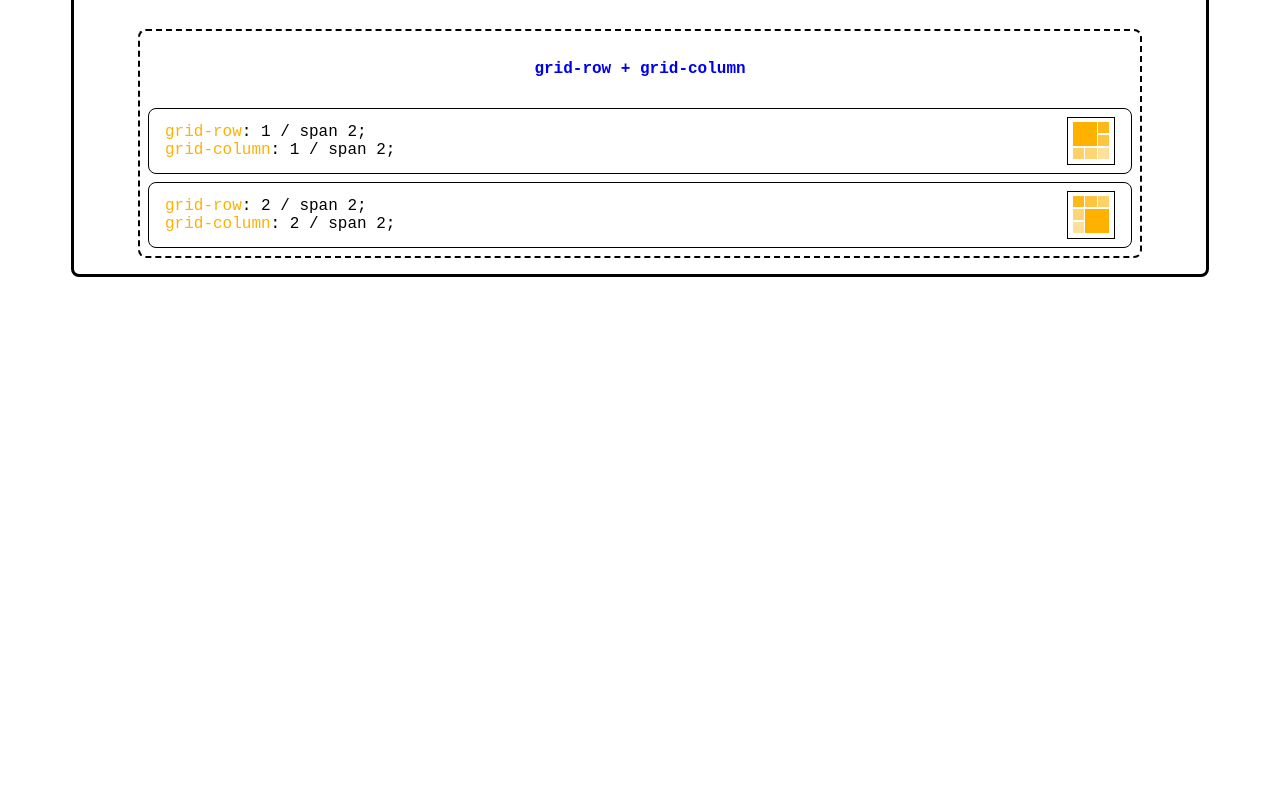
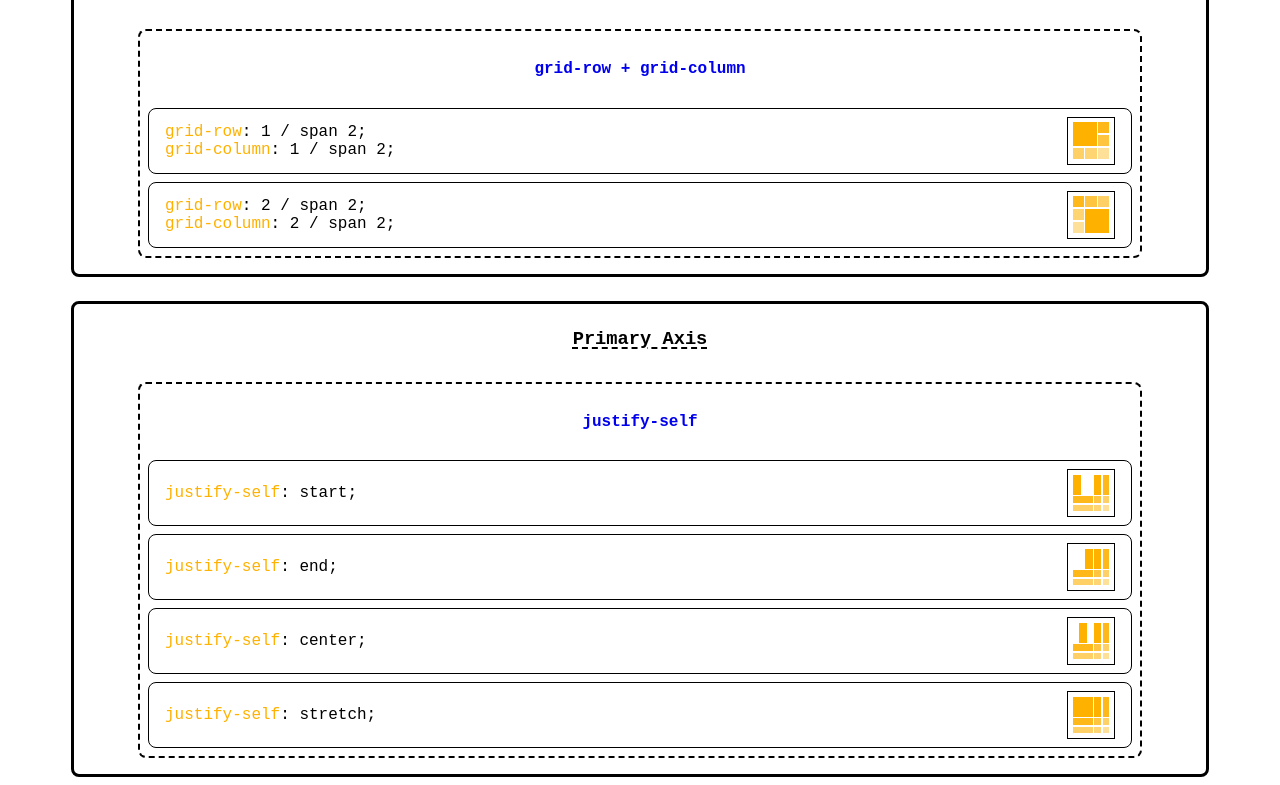
Before and after one commit to ElenaExposito/flex-grid-cheatsheet, a website: page src/gridboxContent/index.html in a window 1280 px wide. Shown: the part 5982-6767 px from the top of the page. Before the commit the page ends 6267 px from the top, so only its background shows below. Drawn offline with Linux system fonts and the light colour scheme; files that its build step writes are made by us from their sources.

Commit message:
WIP - Item Properties: Primary Axis (justify-self)

```diff
--- a/js/custom.js
+++ b/js/custom.js
@@ -235,6 +235,12 @@ const texts = [
     id: "#rid-row-column",
     text: "grid-row: 2 / span 2;\n grid-column: 2 / span 2;",
   },
+
+  // justify-self
+  { id: "#show-justify-self-start", text: "justify-self: start; " },
+  { id: "#show-justify-self-end", text: "justify-self: end; " },
+  { id: "#show-justify-self-center", text: "justify-self: center; " },
+  { id: "#show-justify-self-stretch", text: "justify-self: stretch; " },
 ];
 
 (function () {
--- a/src/gridboxContent/index.html
+++ b/src/gridboxContent/index.html
@@ -1043,6 +1043,94 @@
             </div>
           </div>
         </div>
+
+        <div class="properties">
+          <h3>Primary Axis</h3>
+
+          <div class="justify-self">
+            <h4>
+              <a
+                href="https://developer.mozilla.org/en-US/docs/Web/CSS/justify-self"
+                target="_blank"
+                rel="noopener"
+                >justify-self</a
+              >
+            </h4>
+
+            <div class="property" id="justify-self-start">
+              <div>
+                <span class="property-title">justify-self</span>: start;
+              </div>
+
+                <div class="show-grid grid-container-auto-self">
+                  <span class="grid-item show-justify-self-start item-1"></span>
+                  <span class="grid-item item-1"></span>
+                  <span class="grid-item item-2"></span>
+                  <span class="grid-item item-2"></span>
+                  <span class="grid-item item-3"></span>
+                  <span class="grid-item item-4"></span>
+                  <span class="grid-item item-4"></span>
+                  <span class="grid-item item-5"></span>
+                  <span class="grid-item item-6"></span>
+                </div>
+            </div>
+
+            <div class="property" id="justify-self-end">
+              <div>
+                <span class="property-title">justify-self</span>: end;
+              </div>
+
+                <div class="show-grid grid-container-auto-self">
+                  <span class="grid-item show-justify-self-end item-1"></span>
+                  <span class="grid-item item-1"></span>
+                  <span class="grid-item item-2"></span>
+                  <span class="grid-item item-2"></span>
+                  <span class="grid-item item-3"></span>
+                  <span class="grid-item item-4"></span>
+                  <span class="grid-item item-4"></span>
+                  <span class="grid-item item-5"></span>
+                  <span class="grid-item item-6"></span>
+                </div>
+            </div>
+
+            <div class="property" id="justify-self-center">
+              <div>
+                <span class="property-title">justify-self</span>: center;
+              </div>
+
+                <div class="show-grid grid-container-auto-self">
+                  <span class="grid-item show-justify-self-center item-1"></span>
+                  <span class="grid-item item-1"></span>
+                  <span class="grid-item item-2"></span>
+                  <span class="grid-item item-2"></span>
+                  <span class="grid-item item-3"></span>
+                  <span class="grid-item item-4"></span>
+                  <span class="grid-item item-4"></span>
+                  <span class="grid-item item-5"></span>
+                  <span class="grid-item item-6"></span>
+                </div>
+            </div>
+
+            <div class="property" id="justify-self-stretch">
+              <div>
+                <span class="property-title">justify-self</span>: stretch;
+              </div>
+
+                <div class="show-grid grid-container-auto-self">
+                  <span class="grid-item show-justify-self-stretch item-1"></span>
+                  <span class="grid-item item-1"></span>
+                  <span class="grid-item item-2"></span>
+                  <span class="grid-item item-2"></span>
+                  <span class="grid-item item-3"></span>
+                  <span class="grid-item item-4"></span>
+                  <span class="grid-item item-4"></span>
+                  <span class="grid-item item-5"></span>
+                  <span class="grid-item item-6"></span>
+                </div>
+            </div>
+          </div>
+
+        </div>
       </div>
     </main>
 
--- a/style/custom.css
+++ b/style/custom.css
@@ -95,7 +95,8 @@ h5 {
 .grid-column,
 .grid-row,
 .grid-column-row,
-.justify-items {
+.justify-items,
+.justify-self {
   width: 90%;
   display: flex;
   flex-direction: column;
@@ -441,6 +442,11 @@ h5 {
   grid-template-rows: 7px 7px 7px;
 }
 
+.grid-container-auto-self {
+  grid-template-columns: 20px auto auto;
+  grid-template-rows: 20px auto auto;
+}
+
 .show-grid-column-start {
   grid-column-start: 1;
   grid-column-end: 3;
@@ -483,6 +489,25 @@ h5 {
 .show-grid-row-column {
   grid-row: 2 / span 2;
   grid-column: 2 / span 2;
+}
+
+.show-justify-self-start {
+  justify-self: start;
+  width: 0.5rem;
+}
+
+.show-justify-self-end {
+  justify-self: end;
+  width: 0.5rem;
+}
+
+.show-justify-self-center {
+  justify-self: center;
+  width: 0.5rem;
+}
+
+.show-justify-self-stretch {
+  justify-self: stretch;
 }
 
 .show-flex-direction-column-reverse {
```
